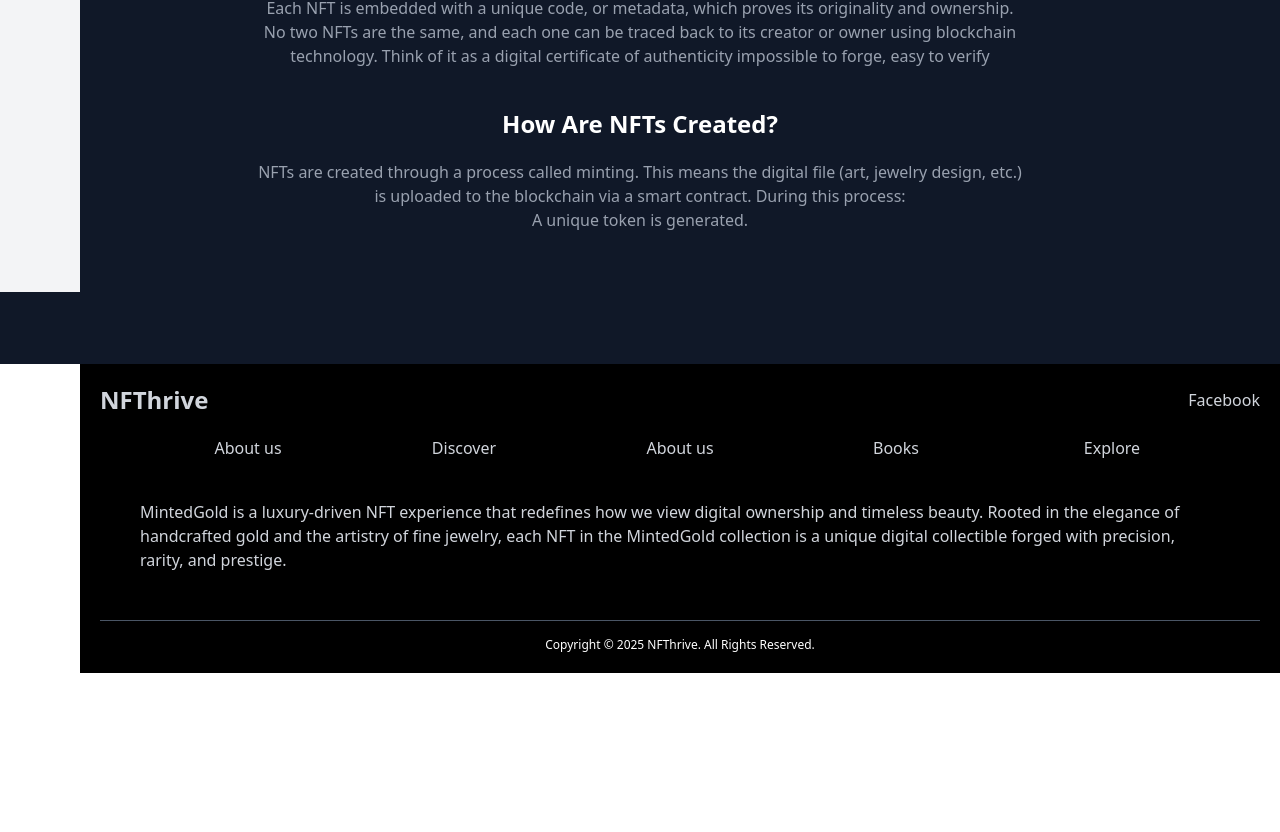
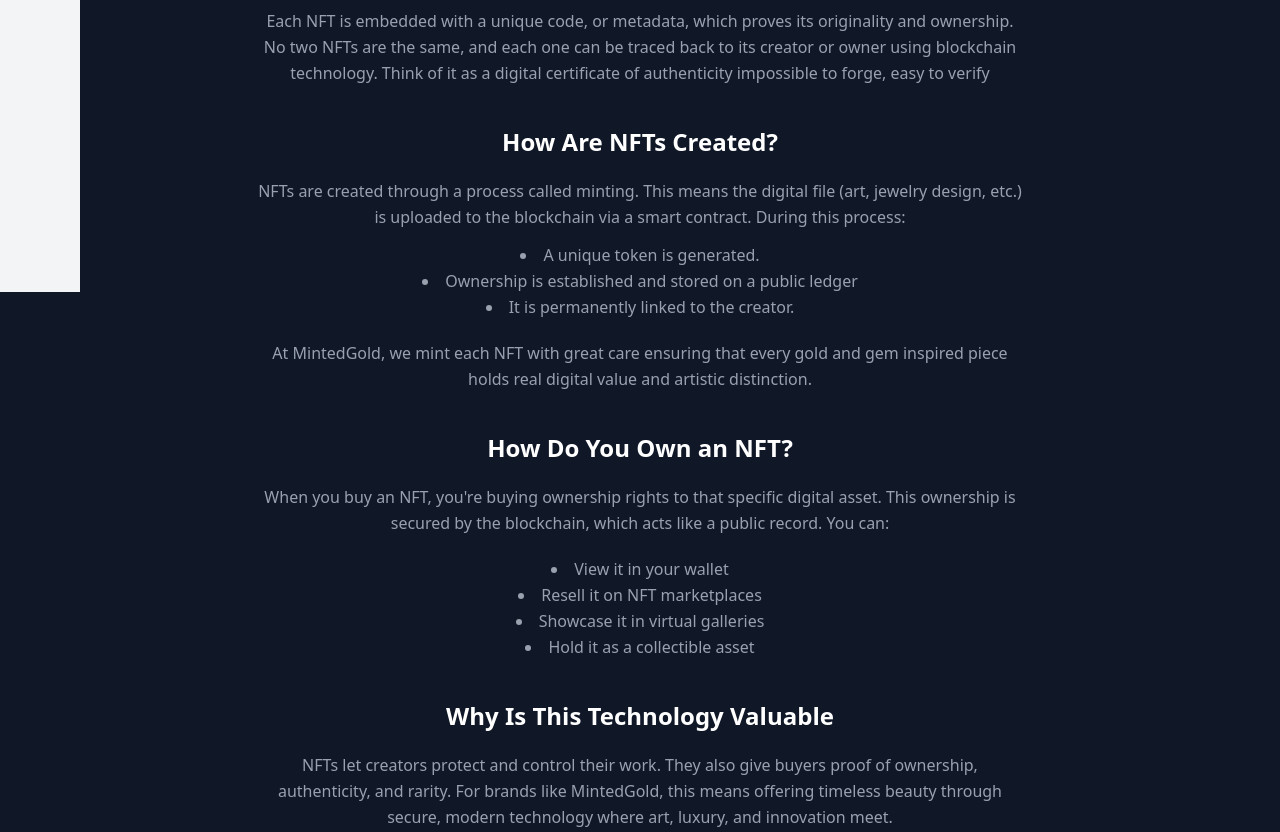
Before and after one commit to Dasundh99/nft_marketplace, a React (Vite) app in the folder client/: page /about in a window 1280 px wide. Shown: the part 508-1340 px from the top of the page. Before the commit the page ends 1181 px from the top, so only its background shows below. Built offline with nearby package versions, Linux system fonts and the light colour scheme; no server answers.

Commit message:
Update the ABout Page

```diff
--- a/client/src/pages/About.tsx
+++ b/client/src/pages/About.tsx
@@ -5,14 +5,14 @@ const About: React.FC = () => {
     <div className="flex justify-center min-h-screen px-4 py-10">
       <div className="text-center space-y-6 max-w-3xl">
         <h1 className="font-bold text-4xl">ABOUT NFThrive</h1>
-        <p className="mt-5 text-gray-400 text-center mb-2">
+        <p className="mt-5 text-gray-400 text-center mb-2 leading-relaxed">
           NFTs, or Non-Fungible Tokens, are unique digital assets stored on the
           blockchain. Unlike cryptocurrencies like Bitcoin or Ethereum which are
           interchangeable
         </p>
         <section>
           <h2 className="font-bold text-2xl mt-10">How NFTs Work</h2>
-          <p className="mt-5 text-gray-400">
+          <p className="mt-5 text-gray-400 leading-relaxed">
             NFTs, or Non-Fungible Tokens, are unique digital assets stored on
             the blockchain. Unlike cryptocurrencies like Bitcoin or Ethereum
             which are interchangeable NFTs represent something one-of-a-kind,
@@ -24,7 +24,7 @@ const About: React.FC = () => {
           <h2 className="font-bold text-2xl mt-10">
             What Makes an NFT Unique?
           </h2>
-          <p className="mt-5 text-gray-400">
+          <p className="mt-5 text-gray-400 leading-relaxed">
             Each NFT is embedded with a unique code, or metadata, which proves
             its originality and ownership. No two NFTs are the same, and each
             one can be traced back to its creator or owner using blockchain
@@ -34,13 +34,46 @@ const About: React.FC = () => {
         </section>
         <section>
           <h2 className="font-bold text-2xl mt-10">How Are NFTs Created?</h2>
-          <p className="mt-5 text-gray-400">
+          <p className="mt-5 text-gray-400 leading-relaxed">
             NFTs are created through a process called minting. This means the
             digital file (art, jewelry design, etc.) is uploaded to the
             blockchain via a smart contract. During this process:
-            <ul>
-              <li>A unique token is generated.</li>
-            </ul>
+          </p>
+          <ul className="text-gray-400 list-disc list-inside mt-3 leading-relaxed">
+            <li>A unique token is generated.</li>
+            <li>Ownership is established and stored on a public ledger</li>
+            <li>It is permanently linked to the creator.</li>
+          </ul>
+
+          <p className="text-gray-400 mt-5 leading-relaxed">
+            At MintedGold, we mint each NFT with great care ensuring that every
+            gold and gem inspired piece holds real digital value and artistic
+            distinction.
+          </p>
+        </section>
+        <section>
+          <h2 className="font-bold text-2xl mt-10">How Do You Own an NFT?</h2>
+          <p className="mt-5 text-gray-400 leading-relaxed">
+            When you buy an NFT, you're buying ownership rights to that specific
+            digital asset. This ownership is secured by the blockchain, which
+            acts like a public record. You can:
+          </p>
+          <ul className="list-disc list-inside text-gray-400 mt-5 mb-5 leading-relaxed">
+            <li>View it in your wallet</li>
+            <li>Resell it on NFT marketplaces</li>
+            <li>Showcase it in virtual galleries</li>
+            <li>Hold it as a collectible asset</li>
+          </ul>
+        </section>
+        <section>
+          <h2 className="font-bold text-2xl mt-10">
+            Why Is This Technology Valuable
+          </h2>
+          <p className="text-gray-400 mt-5 leading-relaxed">
+            NFTs let creators protect and control their work. They also give
+            buyers proof of ownership, authenticity, and rarity. For brands like
+            MintedGold, this means offering timeless beauty through secure,
+            modern technology where art, luxury, and innovation meet.
           </p>
         </section>
       </div>
```
